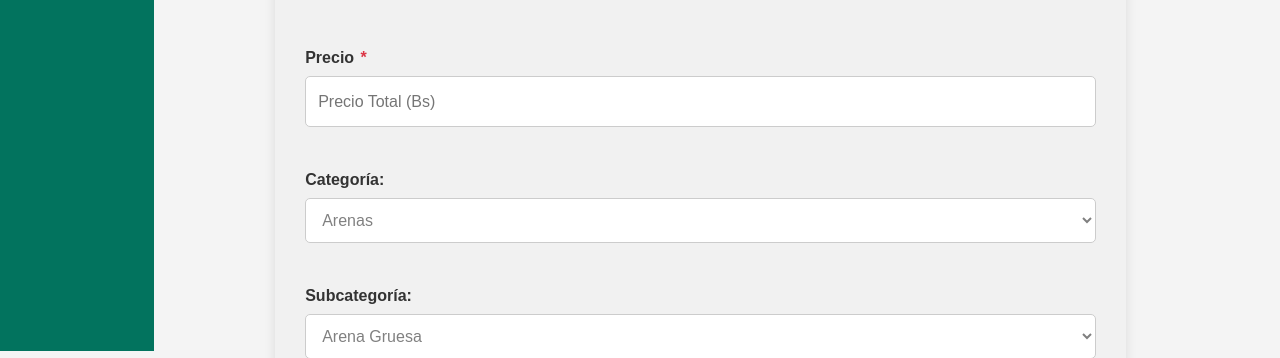
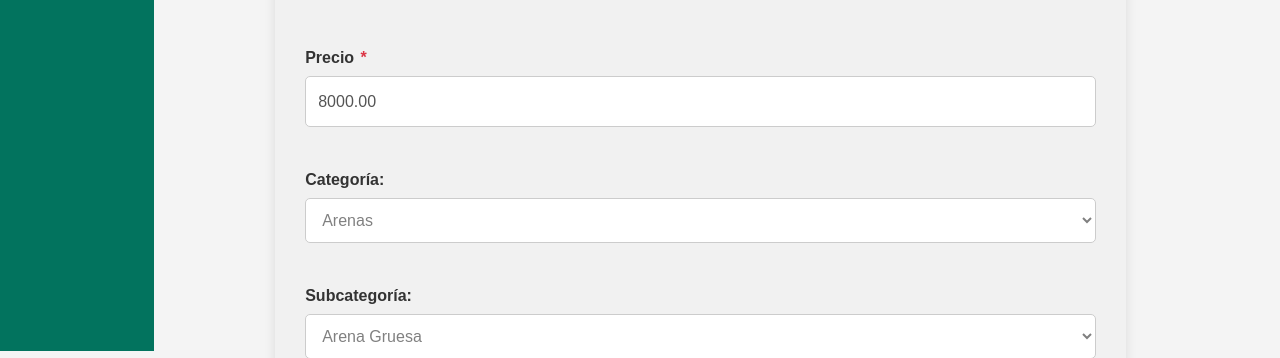
Before and after one commit to 0RLAND0-AV/DevsUpWEB, a Django app: template sitioWeb/templates/detalle_producto.html in a window 1280 px wide. Shown: the part 463-821 px from the top of the page. Run offline with Django 5.2, Linux system fonts and the light colour scheme; the template is opened without the code that fills it: values that come from a table or form of the project are taken from there, others are empty; data comes from the database, SQL or seed files in the repository; some libraries are stand-ins or nearby versions.

Commit message:
correccion

```diff
--- a/sitioWeb/templates/detalle_producto.html
+++ b/sitioWeb/templates/detalle_producto.html
@@ -32,11 +32,12 @@ Detalle del producto
             </div>
 
             <div class="form-groupp">
-                <label for="precio">Precio <span class="text-rojo">*</span></label>
-                <input class="form-controll" type="number" name="precio" id="precio" placeholder="Precio Total (Bs)" required autocomplete="off" min="1"
-                    disabled oninput="this.value = !!this.value && Math.abs(this.value) >= 1 ? this.value : null" maxlength="6" />
+                <label for="precio-producto">Precio <span class="text-rojo">*</span></label>
+                <input class="form-controll" type="number" step="0.01" id="precio-producto" name="precio" value="{{ producto.precio }}"
+                       required disabled min="1" placeholder="Precio Total (Bs)"
+                       onkeypress="return (event.charCode >= 48 && event.charCode <= 57)">
                 <div class="invalid-feedback">
-                    Colocale un precio a tu producto, mayor a 0
+                    Coloca un precio válido para el producto.
                 </div>
             </div>
 
```
